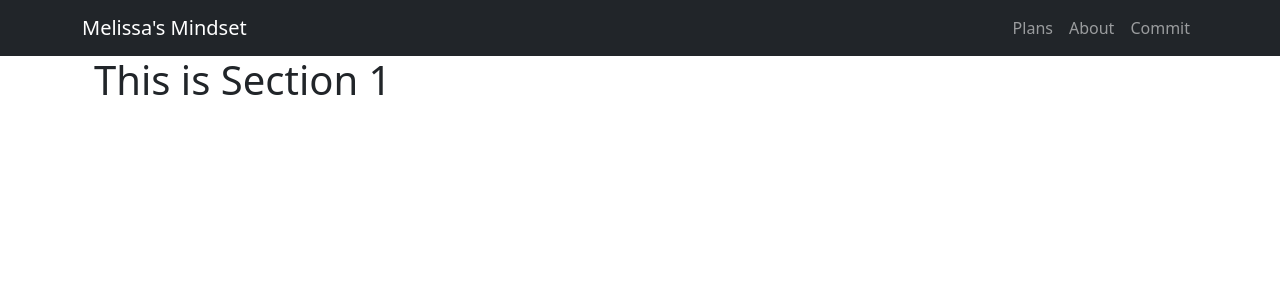
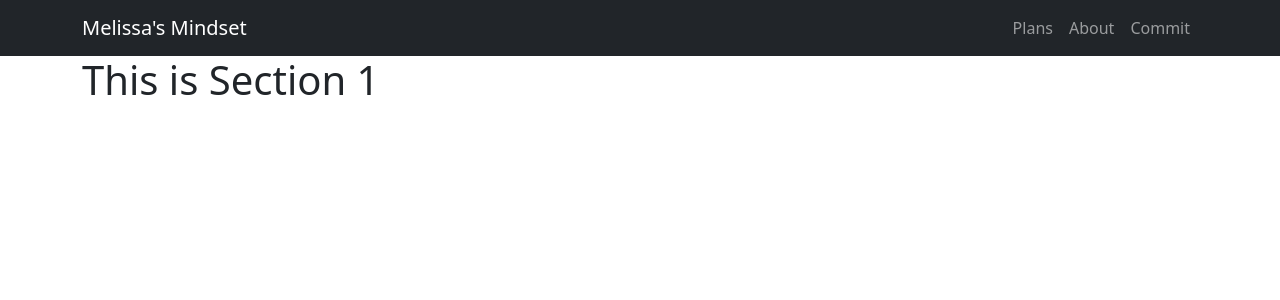
Before and after one commit to CoreyJamesLynch/melissa, a React (Create React App) app: page / in a window 1280 px wide. Shown: the top 300 px of the page. Built offline with nearby package versions, Linux system fonts and the light colour scheme.

Commit message:
Remove unused container

```diff
--- a/src/views/home.js
+++ b/src/views/home.js
@@ -1,14 +1,11 @@
 import React from 'react';
-import { Container } from 'react-bootstrap';
 import Greeting from '../components/greeting';
 
 class Home extends React.PureComponent {
   render() {
     return (
       <>
-        <Container>
-          <Greeting />
-        </Container>
+        <Greeting />
       </>
     );
   }
```
